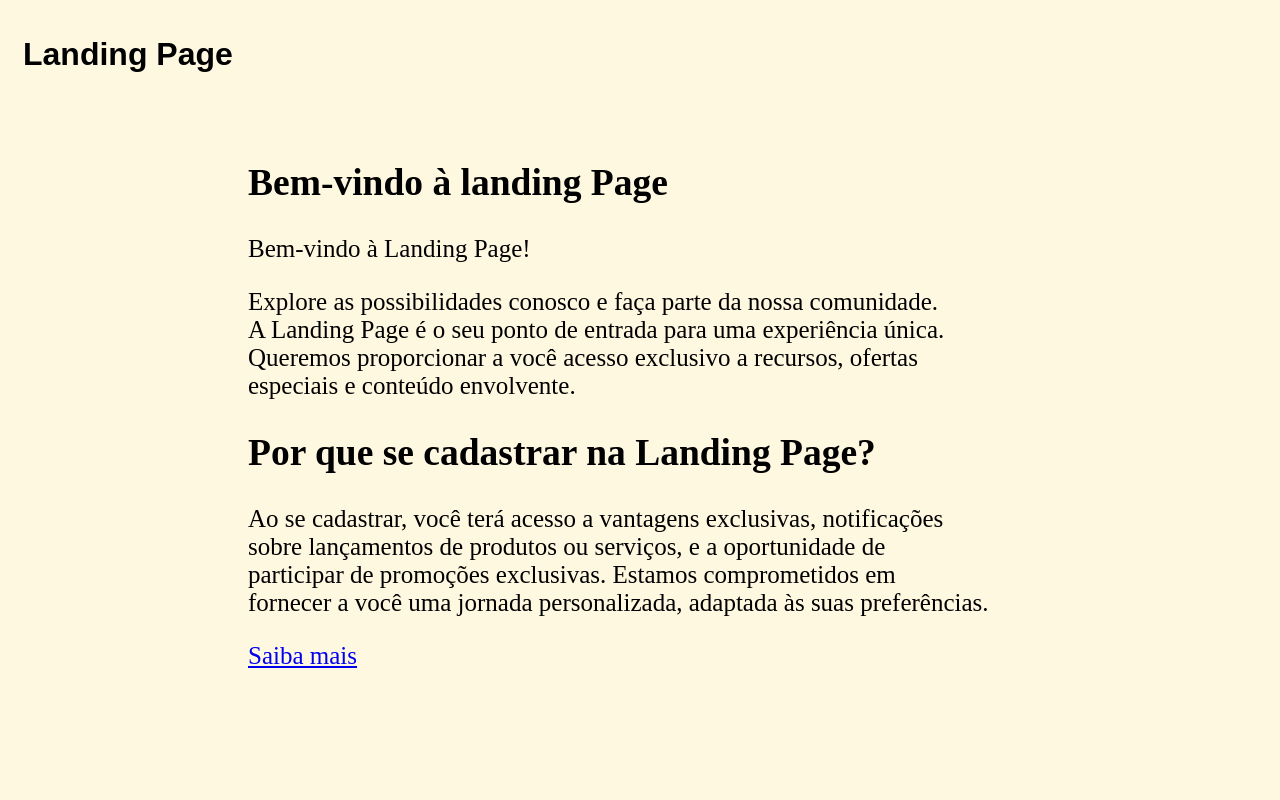
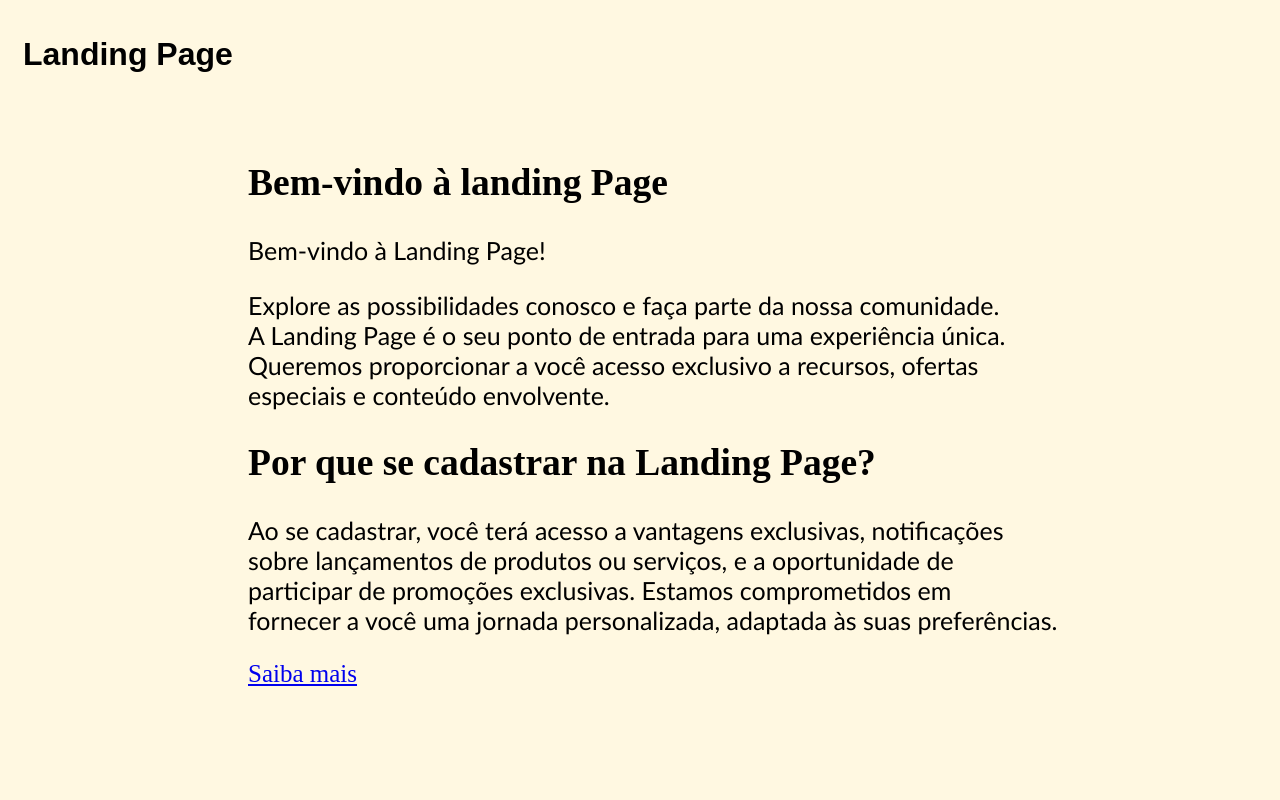
Before and after one commit to jrosac/Landing-Page, a plain HTML site: page index.html in a window 1280 px wide. Shown: the top 800 px of the page. Drawn offline with Linux system fonts and the light colour scheme.

Commit message:
Add new font-family for txt-1 and txt-2

```diff
--- a/index.html
+++ b/index.html
@@ -25,20 +25,24 @@
     <section id="desc-section">
         <div id="desc-1">
         <h1>Bem-vindo à landing Page</h1>
+        <section id="txt-1">
         <p>Bem-vindo à Landing Page!</p>
+        <div id="desc-1">
             Explore as possibilidades conosco e faça parte da nossa comunidade.<br>
             A Landing Page é o seu ponto de entrada para uma experiência única.<br>
             Queremos proporcionar a você acesso exclusivo a recursos, ofertas<br>
             especiais e conteúdo envolvente.<br>
+            </section>
         </div>
 
         <div id="desc-2">
         <p><h2>Por que se cadastrar na Landing Page?</h2></p>
-
+          <section id="txt-2">
         <p>Ao se cadastrar, você terá acesso a vantagens exclusivas, notificações<br>
             sobre lançamentos de produtos ou serviços, e a oportunidade de<br>
             participar de promoções exclusivas. Estamos comprometidos em<br>
             fornecer a você uma jornada personalizada, adaptada às suas preferências.</p>
+            </section>
         </div>
         <a href="#" class="cta-button">Saiba mais</a>
     </section>
--- a/style.css
+++ b/style.css
@@ -31,6 +31,11 @@ left: 240px;
 font-size: 25px;
 }
 
+#txt-1,
+#txt-2 {
+    font-family: 'Gill Sans', 'Gill Sans MT', Calibri, 'Trebuchet MS', sans-serif;
+}
+
 
 #form-section{
     font-size: large;
```
